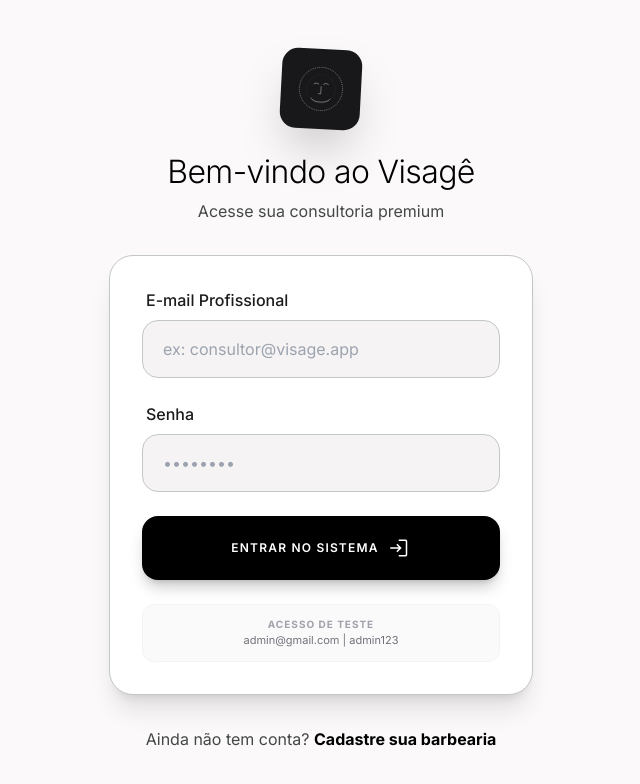
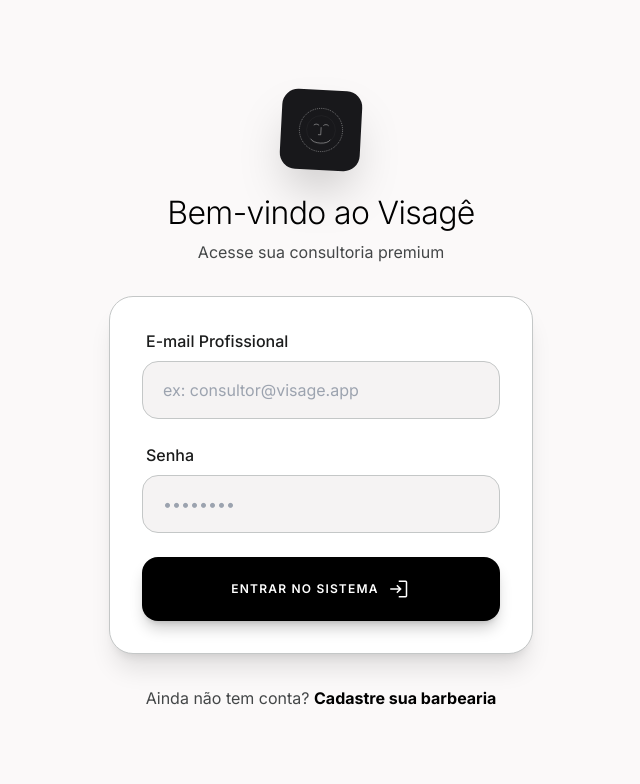
Before and after one commit to Vivere01/Visage, a Next.js app: page /login in a window 1280 px wide. Shown: the top 784 px of the page, without its empty margins (319-959 px from the left). Built offline with nearby package versions, Linux system fonts and the light colour scheme; no server answers.

Commit message:
ui: remove test credentials from login page

```diff
--- a/src/app/login/page.tsx
+++ b/src/app/login/page.tsx
@@ -72,10 +72,6 @@ export default function LoginPage() {
             {!loading && <span className="material-symbols-outlined text-sm">login</span>}
           </button>
 
-          <div className="mt-4 p-3 bg-zinc-50 border border-zinc-100 rounded-xl text-center">
-            <p className="text-[10px] text-zinc-400 uppercase tracking-widest font-bold">Acesso de Teste</p>
-            <p className="text-[11px] text-zinc-500">admin@gmail.com | admin123</p>
-          </div>
         </form>
 
         <p className="text-center text-on-surface-variant font-body-sm">
```
